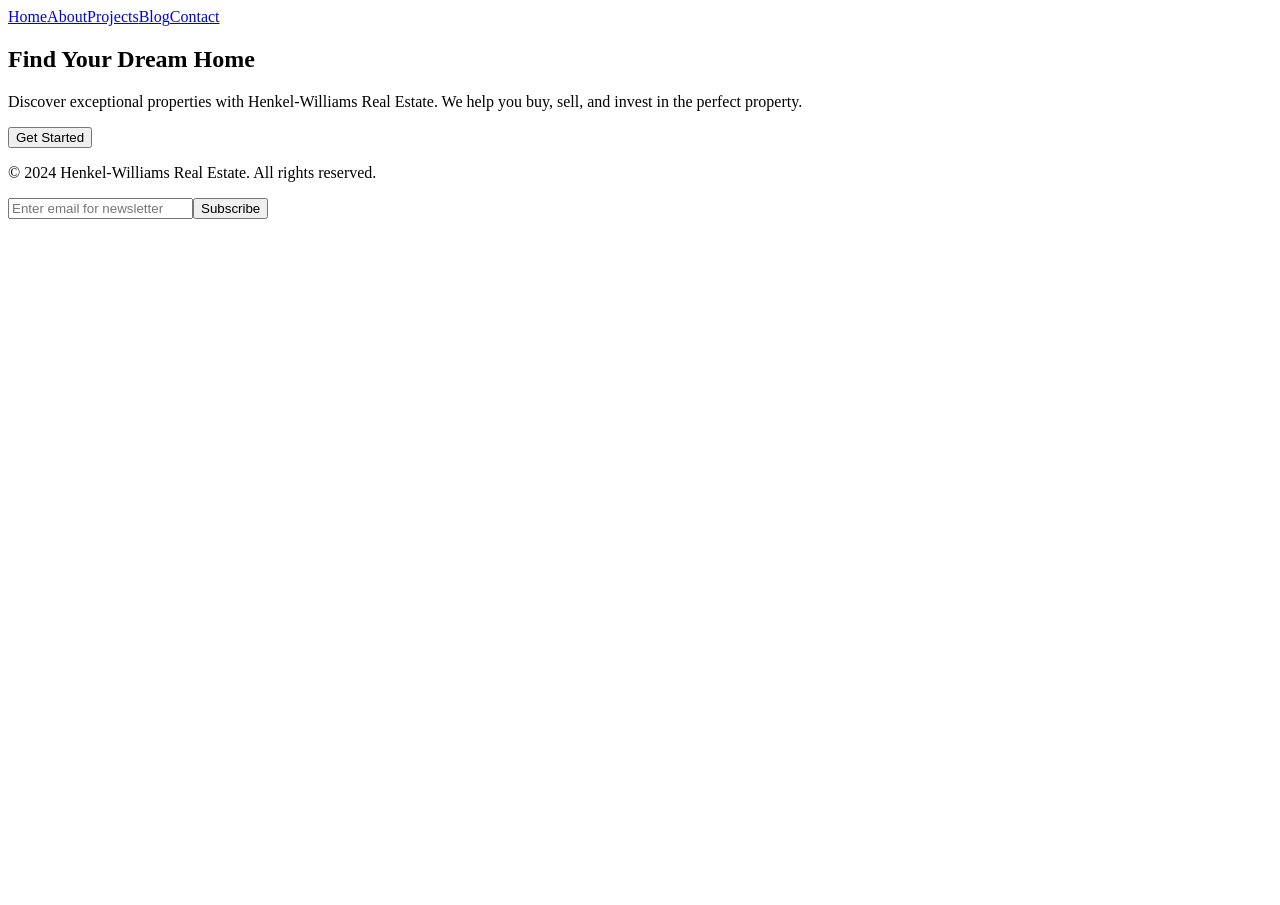
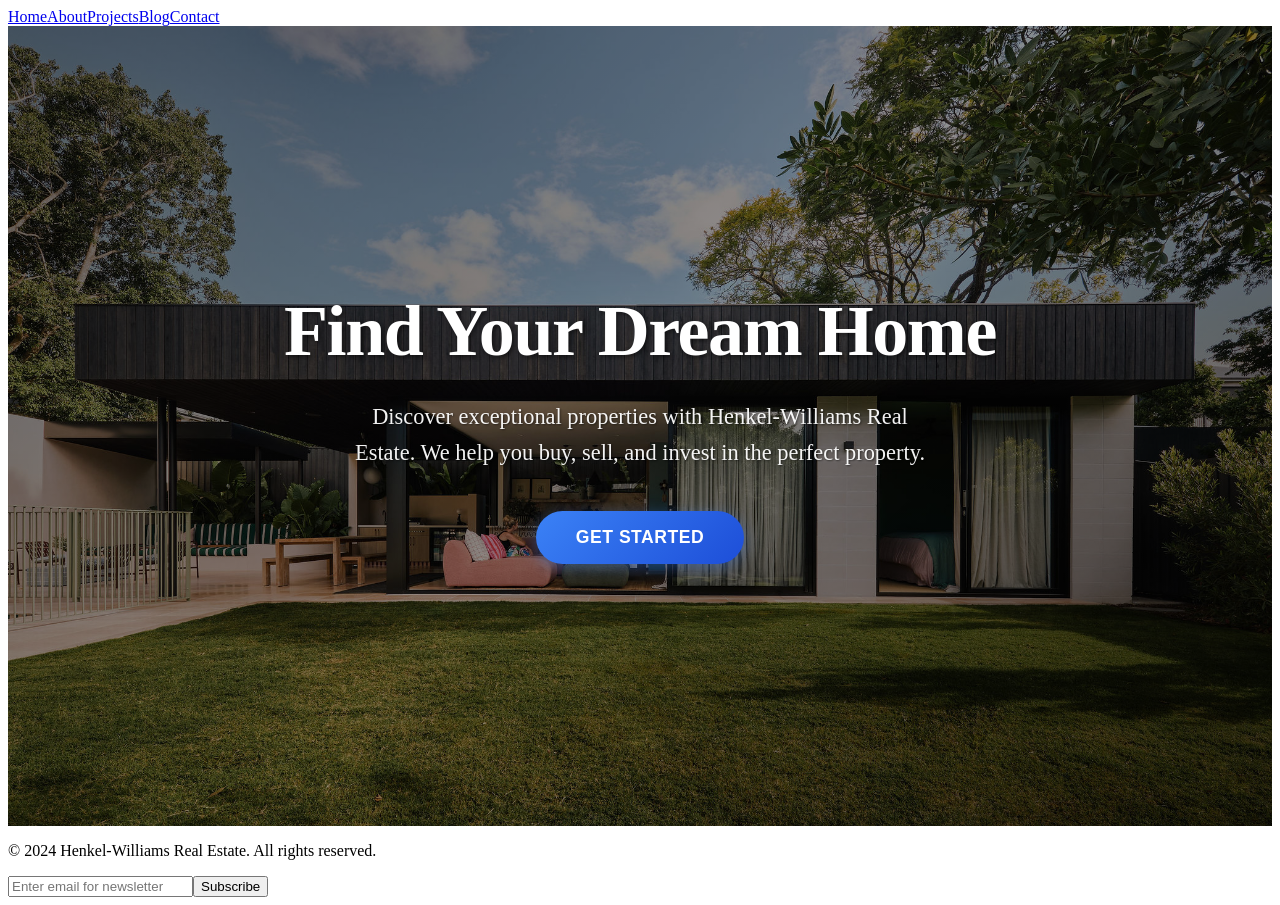
Before and after one commit to botflowlab/Henkel-Williams, a React (Vite) app: page / in a window 1280 px wide. Before the commit the page ends 800 px from the top, so only its background shows below. Built offline with nearby package versions, Linux system fonts and the light colour scheme.

Commit message:
Create stunning hero section with background image

```diff
--- /dev/null
+++ b/src/components/sections/home/HomeHero.css
@@ -0,0 +1,187 @@
+.hero-section {
+  position: relative;
+  width: 100%;
+  height: 100vh;
+  min-height: 600px;
+  background-image: url('/src/assets/images/templatewebsite.jpg');
+  background-size: cover;
+  background-position: center;
+  background-repeat: no-repeat;
+  display: flex;
+  align-items: center;
+  justify-content: center;
+  overflow: hidden;
+}
+
+.hero-overlay {
+  position: absolute;
+  top: 0;
+  left: 0;
+  right: 0;
+  bottom: 0;
+  background: linear-gradient(
+    135deg,
+    rgba(0, 0, 0, 0.6) 0%,
+    rgba(0, 0, 0, 0.4) 50%,
+    rgba(0, 0, 0, 0.7) 100%
+  );
+  display: flex;
+  align-items: center;
+  justify-content: center;
+  padding: 2rem;
+}
+
+.hero-content {
+  text-align: center;
+  color: white;
+  max-width: 800px;
+  z-index: 2;
+  animation: fadeInUp 1.2s ease-out;
+}
+
+.hero-title {
+  font-size: clamp(2.5rem, 6vw, 4.5rem);
+  font-weight: 700;
+  line-height: 1.2;
+  margin: 0 0 1.5rem 0;
+  text-shadow: 2px 2px 4px rgba(0, 0, 0, 0.5);
+  letter-spacing: -0.02em;
+}
+
+.hero-subtitle {
+  font-size: clamp(1.1rem, 2.5vw, 1.4rem);
+  line-height: 1.6;
+  margin: 0 0 2.5rem 0;
+  opacity: 0.95;
+  text-shadow: 1px 1px 2px rgba(0, 0, 0, 0.5);
+  max-width: 600px;
+  margin-left: auto;
+  margin-right: auto;
+}
+
+.hero-button {
+  background: linear-gradient(135deg, #3b82f6 0%, #1d4ed8 100%);
+  color: white;
+  border: none;
+  padding: 1rem 2.5rem;
+  font-size: 1.1rem;
+  font-weight: 600;
+  border-radius: 50px;
+  cursor: pointer;
+  transition: all 0.3s ease;
+  text-transform: uppercase;
+  letter-spacing: 0.5px;
+  box-shadow: 0 4px 15px rgba(59, 130, 246, 0.4);
+  position: relative;
+  overflow: hidden;
+}
+
+.hero-button:hover {
+  transform: translateY(-2px);
+  box-shadow: 0 8px 25px rgba(59, 130, 246, 0.6);
+  background: linear-gradient(135deg, #1d4ed8 0%, #1e40af 100%);
+}
+
+.hero-button:active {
+  transform: translateY(0);
+}
+
+.hero-button::before {
+  content: '';
+  position: absolute;
+  top: 0;
+  left: -100%;
+  width: 100%;
+  height: 100%;
+  background: linear-gradient(90deg, transparent, rgba(255, 255, 255, 0.2), transparent);
+  transition: left 0.5s;
+}
+
+.hero-button:hover::before {
+  left: 100%;
+}
+
+@keyframes fadeInUp {
+  from {
+    opacity: 0;
+    transform: translateY(30px);
+  }
+  to {
+    opacity: 1;
+    transform: translateY(0);
+  }
+}
+
+/* Responsive Design */
+@media (max-width: 768px) {
+  .hero-section {
+    min-height: 500px;
+  }
+
+  .hero-overlay {
+    padding: 1rem;
+  }
+
+  .hero-content {
+    max-width: 100%;
+  }
+
+  .hero-title {
+    margin-bottom: 1rem;
+  }
+
+  .hero-subtitle {
+    margin-bottom: 2rem;
+  }
+
+  .hero-button {
+    padding: 0.875rem 2rem;
+    font-size: 1rem;
+  }
+}
+
+@media (max-width: 480px) {
+  .hero-section {
+    min-height: 450px;
+  }
+
+  .hero-overlay {
+    padding: 0.75rem;
+  }
+
+  .hero-button {
+    padding: 0.75rem 1.5rem;
+    font-size: 0.95rem;
+  }
+}
+
+/* High contrast mode support */
+@media (prefers-contrast: high) {
+  .hero-overlay {
+    background: rgba(0, 0, 0, 0.8);
+  }
+
+  .hero-title,
+  .hero-subtitle {
+    text-shadow: 2px 2px 4px rgba(0, 0, 0, 0.8);
+  }
+}
+
+/* Reduced motion support */
+@media (prefers-reduced-motion: reduce) {
+  .hero-content {
+    animation: none;
+  }
+
+  .hero-button {
+    transition: none;
+  }
+
+  .hero-button:hover {
+    transform: none;
+  }
+
+  .hero-button::before {
+    transition: none;
+  }
+}
--- a/src/components/sections/home/HomeHero.tsx
+++ b/src/components/sections/home/HomeHero.tsx
@@ -1,11 +1,18 @@
-import Button from '../../ui/Button';
+import './HomeHero.css';
 
 export default function HomeHero() {
   return (
-    <section>
-      <h1>Find Your Dream Home</h1>
-      <p>Discover exceptional properties with Henkel-Williams Real Estate. We help you buy, sell, and invest in the perfect property.</p>
-      <button>Get Started</button>
+    <section className="hero-section">
+      <div className="hero-overlay">
+        <div className="hero-content">
+          <h1 className="hero-title">Find Your Dream Home</h1>
+          <p className="hero-subtitle">
+            Discover exceptional properties with Henkel-Williams Real Estate.
+            We help you buy, sell, and invest in the perfect property.
+          </p>
+          <button className="hero-button">Get Started</button>
+        </div>
+      </div>
     </section>
   );
 }
```
